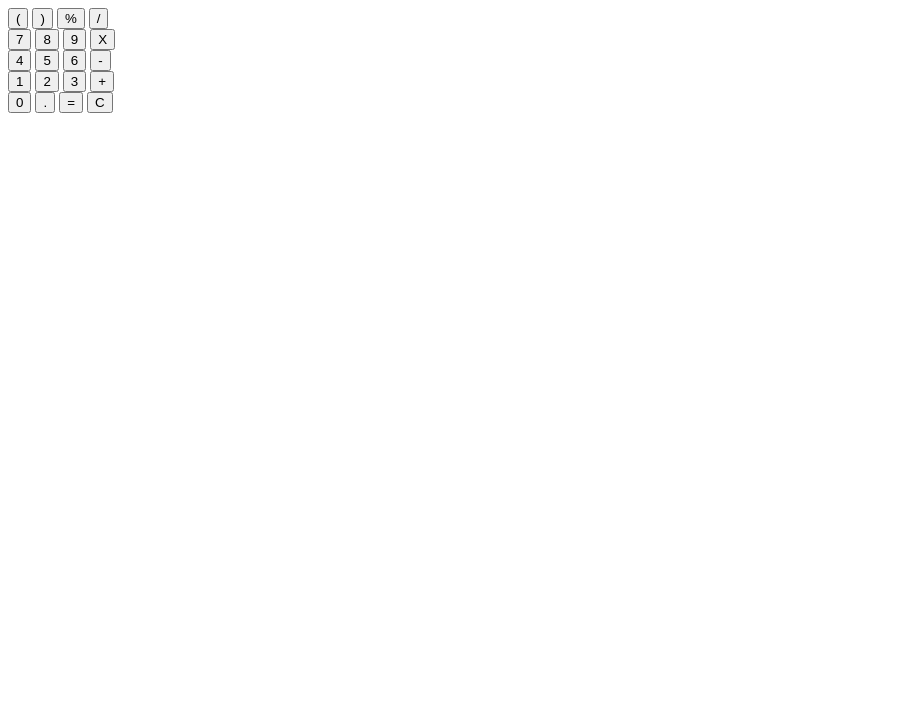
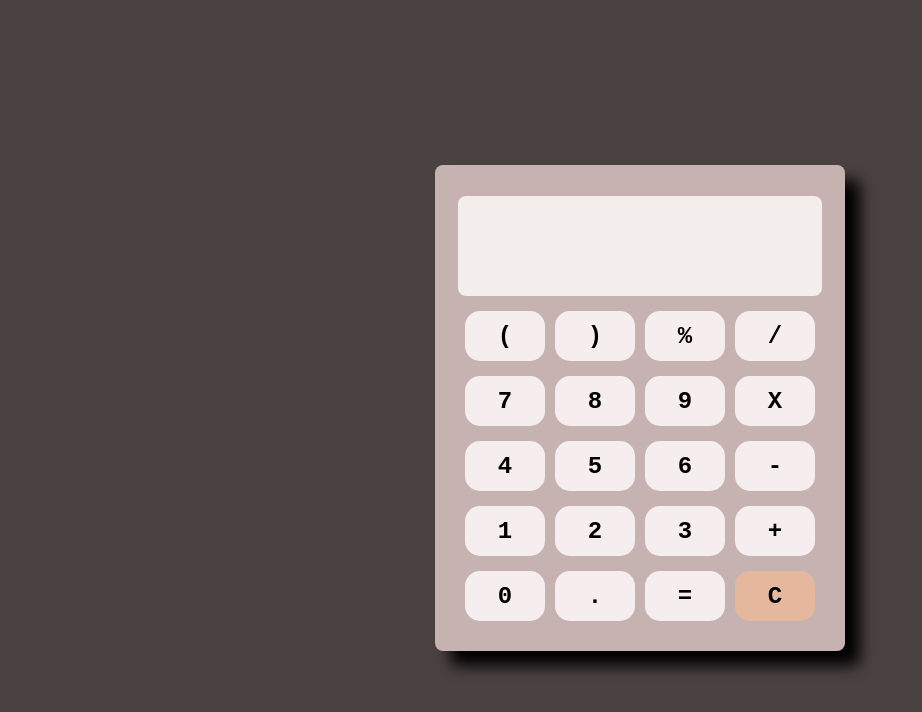
Before and after one commit to F-arellano/odin-calculator, a plain HTML site: page index.html in a window 1280 px wide. Shown: the whole page, without its empty margins (0-922 px from the left). Drawn offline with Linux system fonts and the light colour scheme.

Commit message:
ADD: css styles and id labels
+ basic css was added using flexbox
+ buttons were labeled with id but not handled with js

```diff
--- a/index.html
+++ b/index.html
@@ -8,37 +8,40 @@
   </head>
 <body>
   <div class="container">
-    <div class="screen"></div>
+    <div class="screen">
+      <p id="input"></p>
+      <p id="output"></p>
+    </div>
     <div class="box">
         <div class="row">
-          <button>(</button>
-          <button>)</button>
-          <button>%</button>
-          <button>/</button>
+          <button id="left-parenthesis">(</button>
+          <button id="right-parenthesis">)</button>
+          <button id="percentage">%</button>
+          <button id="division">/</button>
         </div>
         <div class="row">
-          <button>7</button>
-          <button>8</button>
-          <button>9</button>
-          <button>X</button>
+          <button id="7">7</button>
+          <button id="8">8</button>
+          <button id="9">9</button>
+          <button id="times">X</button>
         </div>
         <div class="row">
-          <button>4</button>
-          <button>5</button>
-          <button>6</button>
-          <button>-</button>
+          <button id="4">4</button>
+          <button id="5">5</button>
+          <button id="6">6</button>
+          <button id="minus">-</button>
         </div>
         <div class="row">
-          <button>1</button>
-          <button>2</button>
-          <button>3</button>
-          <button>+</button>
+          <button id="1">1</button>
+          <button id="2">2</button>
+          <button id="3">3</button>
+          <button id="plus">+</button>
         </div>
         <div class="row">
-          <button>0</button>
-          <button>.</button>
-          <button>=</button>
-          <button>C</button>
+          <button id="0">0</button>
+          <button id="dot">.</button>
+          <button id="equal">=</button>
+          <button id="reset">C</button>
         </div>
     </div>
   </div>
--- a/style.css
+++ b/style.css
@@ -0,0 +1,54 @@
+html {
+    height: 100%;
+}
+
+
+
+body {
+    height: 100%;
+    display: flex;
+    justify-content: center;
+    align-items: center;
+    background: #4a4241;
+}
+
+.container {
+    background: #c6b3b1;
+    box-shadow: 15px 15px 15px;
+    border-radius: 8px;
+    padding: 15px;
+}
+
+.screen {
+    height: 100px;
+    background: #f3edec;
+    border-radius: 8px;
+    margin: 8px;
+}
+
+.box {
+    display: flex;
+    flex-direction: column;
+    margin: 15px;
+    gap: 15px;
+}
+
+.row {
+    display: flex;
+    gap: 10px;
+}
+
+button {
+    height: 50px;
+    width: 80px;
+    background: #f6eeee;
+    font-family: 'Courier New', Courier, monospace;
+    font-weight: 700;
+    font-size: 24px;
+    border: none;
+    border-radius: 15px;
+}
+
+#reset {
+    background: #e5b79c;
+}
```
